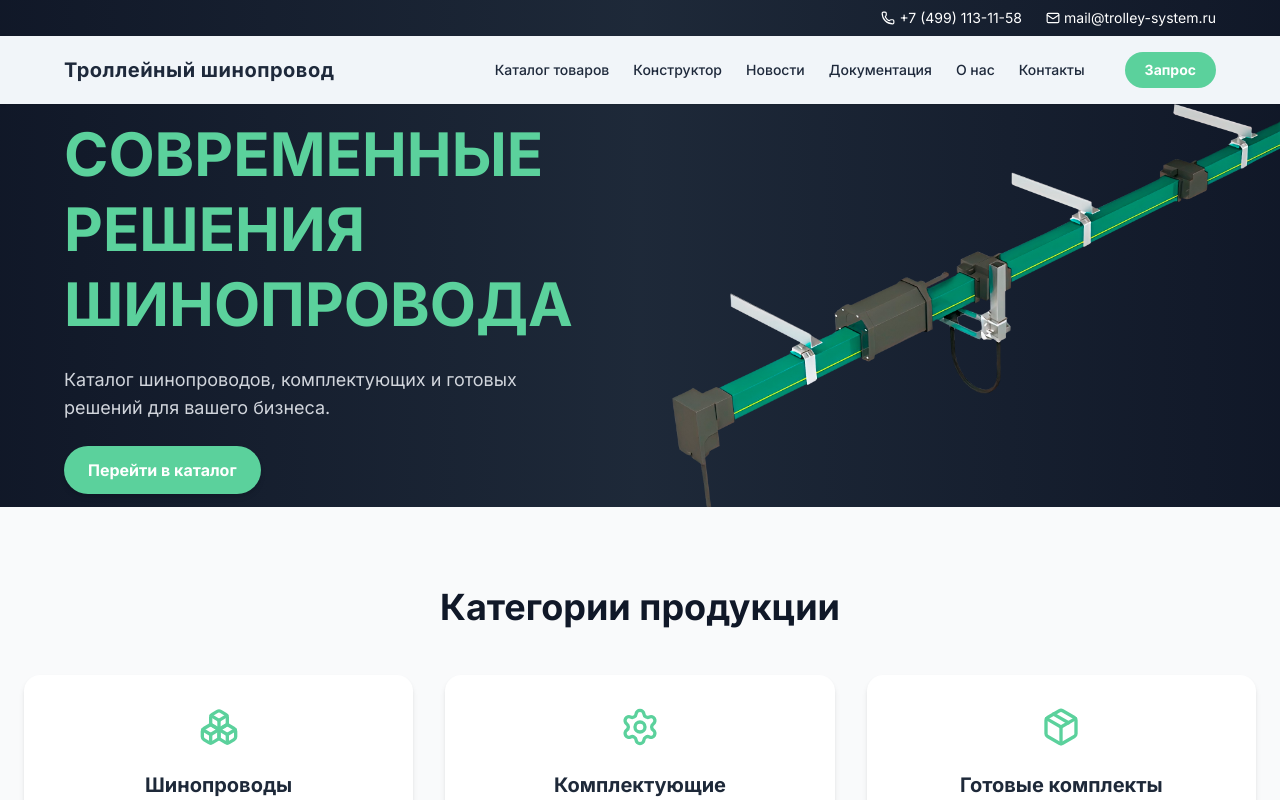
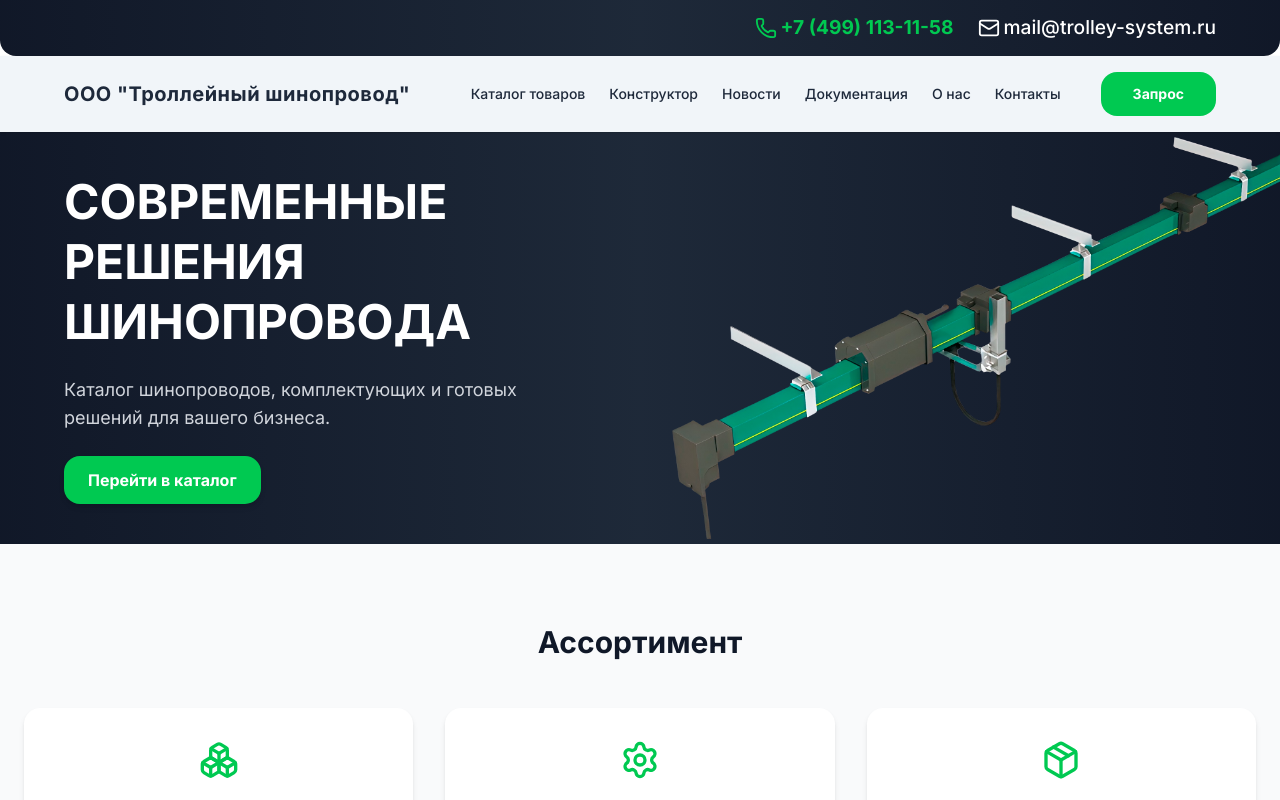
Before and after one commit to NikDemik/nextjs-busbar-shop, a Next.js app: page / in a window 1280 px wide. Shown: the top 800 px of the page. Built offline with nearby package versions, Linux system fonts and the light colour scheme; no server answers; the database is empty.

Commit message:
add new home page

```diff
--- a/prisma/seed.ts
+++ b/prisma/seed.ts
@@ -110,6 +110,7 @@ async function main() {
                 imageUrl: b.imageUrl,
                 drawingUrl: b.drawingUrl,
                 specs: b.specs,
+                price: b.price ?? 0,
                 category: { connect: { slug: b.categorySlug } },
                 brand: { connect: { slug: b.brandSlug } },
                 type: { connect: { slug: b.typeSlug } },
--- a/src/app/page.tsx
+++ b/src/app/page.tsx
@@ -4,16 +4,17 @@ import CallToActionSection from '@/components/home/CallToAction';
 import ConfiguratorBlock from '@/components/home/ConfiguratorBlock';
 import Documentation from '@/components/home/Documentation';
 import HeroBanner from '@/components/home/HeroBanner';
+import PopularProducts from '@/components/home/PopularProducts';
 import PopularSeries from '@/components/home/PopularSeries';
 import ProductCategories from '@/components/home/ProductCategories';
 import TestimonialsProjectsSection from '@/components/home/TestimonialsProject';
-import { Button } from '@/components/ui/button';
 
 export default function HomePage() {
     return (
         <div>
             <HeroBanner />
             <ProductCategories />
+            <PopularProducts />
             <Advantages />
             <PopularSeries />
             <ConfiguratorBlock />
--- a/src/components/Header.tsx
+++ b/src/components/Header.tsx
@@ -17,19 +17,19 @@ export default function Header() {
     return (
         <header className="w-full z-50">
             {/* ВЕРХНЯЯ ПОЛОСА */}
-            <div className="bg-gradient text-white text-sm">
-                <div className="container-padding flex justify-end items-center h-9 gap-6">
+            <div className="bg-gradient text-white text-sm rounded-es-2xl rounded-ee-2xl">
+                <div className="container-padding flex justify-end items-center h-14 gap-6">
                     <a
                         href={`tel:${contactData.phone}`}
-                        className="flex items-center gap-1 hover:underline"
+                        className="flex items-center gap-1 max-sm:text-[0.8rem] xl:text-[1.2rem]  text-accent font-semibold hover:underline"
                     >
-                        <Phone size={14} /> {contactData.phone}
+                        <Phone size={22} /> {contactData.phone}
                     </a>
                     <a
                         href={`mailto:${contactData.email}`}
-                        className="flex items-center gap-1 hover:underline"
+                        className="flex items-center gap-1 max-sm:text-[0.8rem] xl:text-[1.2rem]  font-medium hover:underline"
                     >
-                        <Mail size={14} /> {contactData.email}
+                        <Mail size={22} /> {contactData.email}
                     </a>
                 </div>
             </div>
@@ -39,7 +39,7 @@ export default function Header() {
                 <div className="container-padding py-4 flex items-center justify-between">
                     {/* ЛОГОТИП */}
                     <Link href="/" className="text-xl font-bold tracking-wide text-foreground">
-                        Троллейный шинопровод
+                        {contactData.company}
                     </Link>
 
                     {/* ДЕСКТОП МЕНЮ */}
--- a/src/components/home/ConfiguratorBlock.tsx
+++ b/src/components/home/ConfiguratorBlock.tsx
@@ -27,7 +27,7 @@ export default function ConfiguratorBlock() {
 
                 {/* Правая часть (изображение / иллюстрация) */}
                 <div className="flex-1 mt-10 md:mt-0 flex justify-center relative">
-                    <div className="w-[400px] h-[280px] relative">
+                    <div className="w-[320px] h-[280px] relative">
                         <Image
                             src="/images/configurator-preview.png" // помести изображение в public/images
                             alt="Конфигуратор шинопровода"
--- a/src/components/home/HeroBanner.tsx
+++ b/src/components/home/HeroBanner.tsx
@@ -6,13 +6,13 @@ import Link from 'next/link';
 export default function HeroBanner() {
     return (
         <section className="w-full bg-gradient text-white">
-            <div className="container-padding-l mx-auto flex flex-col md:flex-row items-center justify-between ">
+            <div className="container-padding md:pr-0! min-h-[300px] mx-auto flex flex-col md:flex-row items-center justify-between ">
                 {/* Левая часть */}
-                <div className="flex-1 text-center md:text-left space-y-6">
-                    <h1 className="text-4xl md:text-6xl uppercase font-bold leading-tight text-accent">
+                <div className="flex-1 py-10 text-center md:text-left space-y-6">
+                    <h1 className="text-3xl lg:text-4xl xl:text-5xl 2xl:text-6xl  uppercase font-bold leading-tight text-white">
                         Современные решения шинопровода
                     </h1>
-                    <p className="text-lg text-gray-300 max-w-lg mx-auto md:mx-0">
+                    <p className="text-sm lg:text-md xl:text-lg text-gray-300 max-w-lg mx-auto md:mx-0">
                         Каталог шинопроводов, комплектующих и готовых решений для вашего бизнеса.
                     </p>
                     <Link href="/catalog" className="btn text-white px-6 py-3 shadow-md">
@@ -27,7 +27,7 @@ export default function HeroBanner() {
                         alt="Баннер шинопровод"
                         width={1000}
                         height={600}
-                        className=""
+                        className=" overflow-visible"
                     />
                 </div>
             </div>
--- /dev/null
+++ b/src/components/home/PopularProducts.tsx
@@ -0,0 +1,63 @@
+import Image from 'next/image';
+import Link from 'next/link';
+import { prisma } from '@/lib/prisma';
+
+export default async function PopularProducts() {
+    // Получаем 6 самых популярных товаров (по просмотрам или по isFeatured)
+    const products = await prisma.busbar.findMany({
+        where: { isFeatured: true }, // или убери where и оставь orderBy по views
+        orderBy: { views: 'desc' },
+        take: 6,
+    });
+
+    if (!products.length) return null;
+
+    return (
+        <section className="py-20 bg-gradient-to-b from-zinc-50 to-white dark:from-zinc-900 dark:to-zinc-950">
+            <div className="container mx-auto px-4 text-center">
+                <h2 className="text-3xl font-bold mb-10 text-zinc-900 dark:text-zinc-100">
+                    Популярные товары
+                </h2>
+
+                <div className="grid grid-cols-1 sm:grid-cols-2 lg:grid-cols-3 gap-8">
+                    {products.map((product) => (
+                        <div
+                            key={product.id}
+                            className="group relative rounded-2xl overflow-hidden bg-white dark:bg-zinc-800 shadow-md hover:shadow-xl transition-all duration-300"
+                        >
+                            <div className="relative w-full h-56 overflow-hidden">
+                                <Image
+                                    src={product.imageUrl || '/placeholder.jpg'}
+                                    alt={product.name}
+                                    fill
+                                    className="object-cover group-hover:scale-105 transition-transform duration-500"
+                                />
+                            </div>
+
+                            <div className="p-5 text-left">
+                                <h3 className="text-lg font-semibold text-zinc-900 dark:text-zinc-100 mb-2 line-clamp-1">
+                                    {product.name}
+                                </h3>
+                                {product.description && (
+                                    <p className="text-sm text-zinc-500 dark:text-zinc-400 line-clamp-2 mb-4">
+                                        {product.description}
+                                    </p>
+                                )}
+
+                                <Link
+                                    href={`/product/${product.slug}`}
+                                    className="inline-block text-sm font-medium text-green-600 hover:text-green-700 dark:text-green-400 dark:hover:text-green-300"
+                                >
+                                    Подробнее →
+                                </Link>
+                            </div>
+
+                            {/* Мягкое свечение при наведении */}
+                            <div className="absolute inset-0 bg-gradient-to-t from-black/20 to-transparent opacity-0 group-hover:opacity-100 transition-opacity duration-300 pointer-events-none" />
+                        </div>
+                    ))}
+                </div>
+            </div>
+        </section>
+    );
+}
--- a/src/components/home/ProductCategories.tsx
+++ b/src/components/home/ProductCategories.tsx
@@ -28,8 +28,8 @@ export default function ProductCategories() {
     return (
         <section className="w-full bg-gray-50 dark:bg-gray-900 py-20">
             <div className="max-w-7xl mx-auto px-6 text-center">
-                <h2 className="text-3xl md:text-4xl font-bold mb-12 text-gray-900 dark:text-white">
-                    Категории продукции
+                <h2 className="text-2xl md:text-3xl font-bold mb-12 text-gray-900 dark:text-white">
+                    Ассортимент
                 </h2>
 
                 <div className="grid gap-8 md:grid-cols-3">
--- a/src/lib/contactData.js
+++ b/src/lib/contactData.js
@@ -1,6 +1,7 @@
 // lib/contactData.js
 
 const contactData = {
+    company: 'ООО "Троллейный шинопровод"',
     address: 'г. Долгопрудный, пр-кт Лихачевский, д. 46, стр. 1, этаж 3, помещение №14',
     phone: '+7 (499) 113-11-58',
     email: 'mail@trolley-system.ru',
--- a/src/styles/globals.css
+++ b/src/styles/globals.css
@@ -3,8 +3,8 @@
 /* === Цветовая палитра по макету === */
 :root {
     --primary: #1e3a3a; /* тёмно-зелёный фон хедера */
-    --accent: #5bd19c; /* зелёный акцент (Submit/Call) */
-    --accent-foreground: #45b884;
+    --accent: oklch(72.3% 0.219 149.579); /* зелёный акцент (Submit/Call) */
+    --accent-foreground: oklch(62.7% 0.194 149.214);
     --color-primary-gradient: linear-gradient(90deg, #1e3a3a, #2c3e50);
 
     --color-bg: #ffffff;
@@ -63,7 +63,7 @@
 /* === COMPONENTS === */
 @layer components {
     .btn {
-        @apply inline-flex items-center justify-center px-5 py-2 rounded-full text-white font-semibold transition;
+        @apply inline-flex items-center justify-center px-8 py-3 rounded-2xl text-white font-semibold transition;
         background-color: var(--color-accent);
     }
 
```
Also changed, not shown: 1 other file (tests, documents, lock files or other folders).
